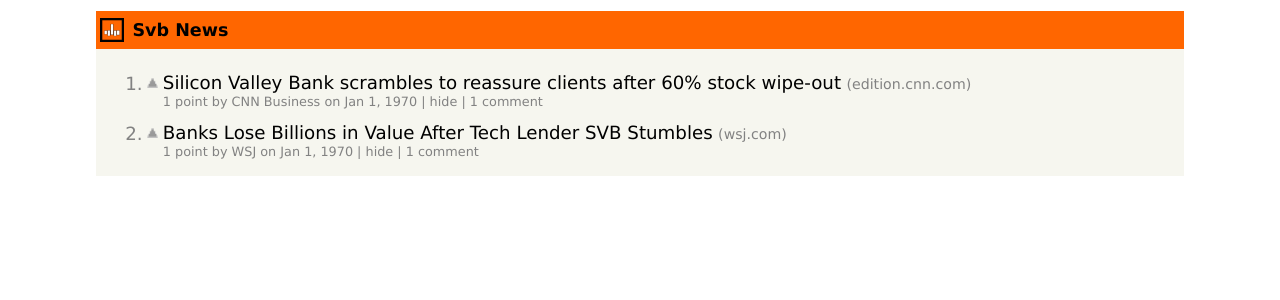
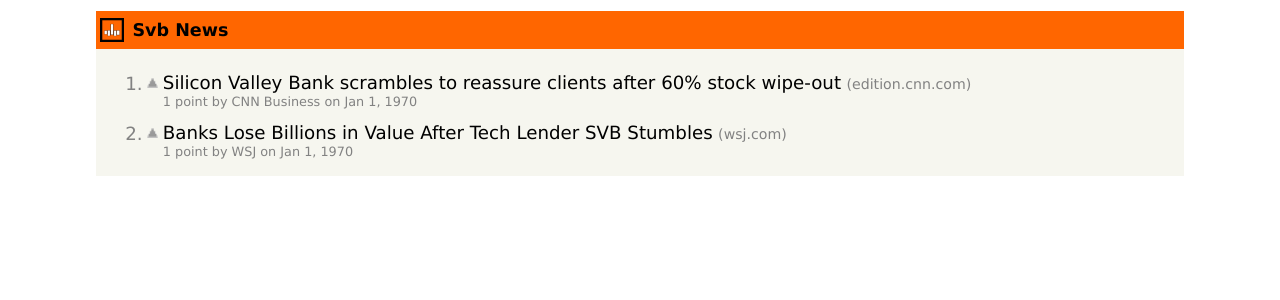
Before and after one commit to dshukertjr/svb, a Next.js app: page / in a window 1280 px wide. Shown: the top 300 px of the page. Built offline with nearby package versions, Linux system fonts and the light colour scheme.

Commit message:
chore: hide not working buttons

```diff
--- a/components/itemsList.js
+++ b/components/itemsList.js
@@ -248,149 +248,6 @@
                                                       <a>{renderCreatedTime(item.created)}</a>
                                                   </Link>
                                               </span>
-
-                                              {/* SHOW LINK */}
-                                              {showPastLink ? (
-                                                  <>
-                                                      <span> | </span>
-                                                      <span>
-                                                          <Link href={`/search?q=${item.title}`}>past</Link>
-                                                      </span>
-                                                  </>
-                                              ) : null}
-                                              {showWebLink ? (
-                                                  <>
-                                                      <span> | </span>
-                                                      <span>
-                                                          <Link href={`https://www.google.com/search?q=${item.title}`}>
-                                                              web
-                                                          </Link>
-                                                      </span>
-                                                  </>
-                                              ) : null}
-
-                                              {/* UNVOTE BTN */}
-                                              {item.votedOnByUser && !item.unvoteExpired && !item.dead ? (
-                                                  <>
-                                                      <span> | </span>
-                                                      <span
-                                                          className="listed-item-unvote"
-                                                          onClick={() => requestUnvoteItem(item.id, index)}>
-                                                          un-vote
-                                                      </span>
-                                                  </>
-                                              ) : null}
-
-                                              {/* FAVORITE THIS ITEM */}
-                                              {showUnfavoriteOption ? (
-                                                  <>
-                                                      <span> | </span>
-                                                      <span
-                                                          className="listed-item-unfavorite"
-                                                          onClick={() => requestUnfavoriteItem(item.id)}>
-                                                          un-favorite
-                                                      </span>
-                                                  </>
-                                              ) : null}
-
-                                              {/* HIDE OPTION */}
-                                              {showHideOption ? (
-                                                  <>
-                                                      <span> | </span>
-                                                      <span
-                                                          className="listed-item-hide"
-                                                          onClick={() => requestHideItem(item.id, index)}>
-                                                          hide
-                                                      </span>
-                                                  </>
-                                              ) : null}
-
-                                              {/* UNHIDE OPTION */}
-                                              {showUnhideOption ? (
-                                                  <>
-                                                      <span> | </span>
-                                                      <span
-                                                          className="listed-item-unhide"
-                                                          onClick={() => requestUnhideItem(item.id, index)}>
-                                                          un-hide
-                                                      </span>
-                                                  </>
-                                              ) : null}
-
-                                              {/* AUTHOR? EDIT ITEM */}
-                                              {item.by === currUsername && !item.editAndDeleteExpired && !item.dead ? (
-                                                  <>
-                                                      <span> | </span>
-                                                      <span>
-                                                          <Link href={`/edit-item?id=${item.id}`}>edit</Link>
-                                                      </span>
-                                                  </>
-                                              ) : null}
-
-                                              {/* MODE? KILL ITEM */}
-                                              {isModerator && !item.dead ? (
-                                                  <>
-                                                      <span> | </span>
-                                                      <span
-                                                          className="listed-item-kill"
-                                                          onClick={() => requestKillItem(item.id, index)}>
-                                                          kill
-                                                      </span>
-                                                  </>
-                                              ) : null}
-
-                                              {isModerator && item.dead ? (
-                                                  <>
-                                                      <span> | </span>
-                                                      <span
-                                                          className="listed-item-kill"
-                                                          onClick={() => requestUnkillItem(item.id, index)}>
-                                                          un-kill
-                                                      </span>
-                                                  </>
-                                              ) : null}
-
-                                              {/* AUTHOR? DELETE ITEM */}
-                                              {item.by === currUsername && !item.editAndDeleteExpired && !item.dead ? (
-                                                  <>
-                                                      <span> | </span>
-                                                      <span>
-                                                          <Link
-                                                              href={`/delete-item?id=${
-                                                                  item.id
-                                                              }&goto=${encodeURIComponent(goToString)}`}>
-                                                              delete
-                                                          </Link>
-                                                      </span>
-                                                  </>
-                                              ) : null}
-
-                                              {/* COMMENT NUM */}
-                                              {!item.dead ? (
-                                                  <>
-                                                      {item.commentCount > 0 ? (
-                                                          <>
-                                                              <span> | </span>
-                                                              <span className="listed-item-comments">
-                                                                  <Link href={`/item?id=${item.id}`}>
-                                                                      <a>
-                                                                          {item.commentCount.toLocaleString("en")}
-                                                                          &nbsp;comment
-                                                                          {item.commentCount > 1 ? "s" : null}
-                                                                      </a>
-                                                                  </Link>
-                                                              </span>
-                                                          </>
-                                                      ) : (
-                                                          <>
-                                                              <span> | </span>
-                                                              <span className="listed-item-comments">
-                                                                  <Link href={`/item?id=${item.id}`}>discuss</Link>
-                                                              </span>
-                                                          </>
-                                                      )}
-                                                  </>
-                                              ) : null}
                                           </td>
                                       </tr>
                                   </tbody>
```
